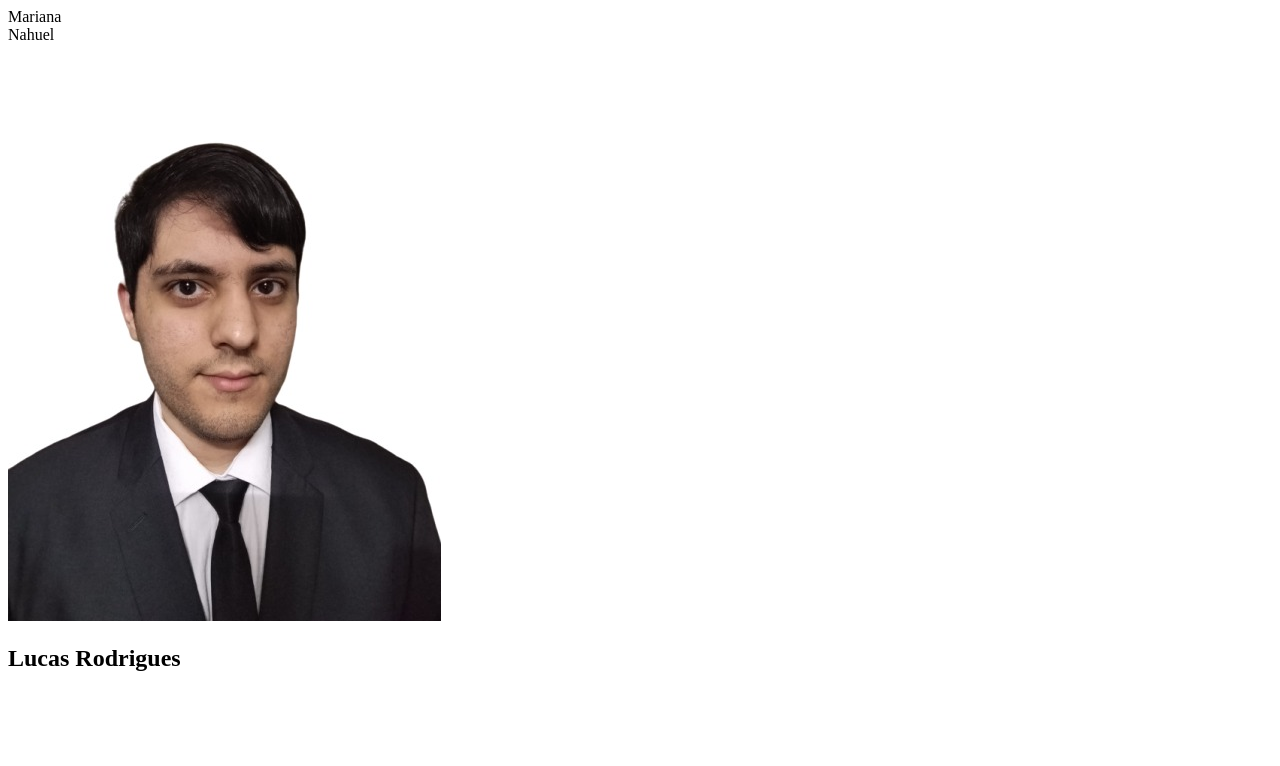
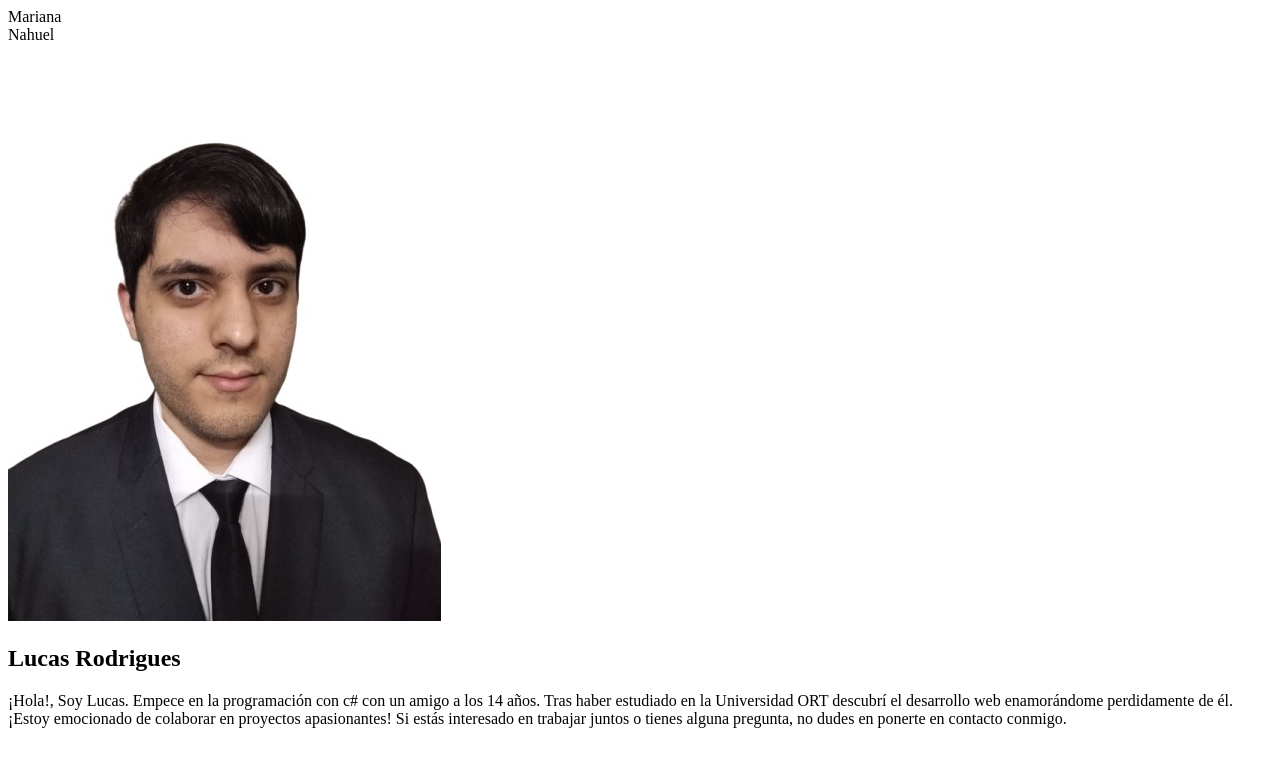
Before and after one commit to Ellukita97/biography-page, a plain HTML site: page index.html in a window 1280 px wide. Drawn offline with Linux system fonts and the light colour scheme.

Commit message:
Descripcion de card Lucas creado

```diff
--- a/index.html
+++ b/index.html
@@ -15,6 +15,12 @@
         <section class="card">
             <img src="assets/LucasFoto.jpg" alt="foto de lucas" loading="lazy">
             <h2>Lucas Rodrigues</h2>
+            <p>
+                ¡Hola!, Soy Lucas. Empece en la programación con c# con un amigo a los 14 años.
+                Tras haber estudiado en la Universidad ORT descubrí el desarrollo web enamorándome perdidamente de él.
+                ¡Estoy emocionado de colaborar en proyectos apasionantes! Si estás interesado en trabajar juntos
+                o tienes alguna pregunta, no dudes en ponerte en contacto conmigo.
+            </p>
         </section>
     </main>
 
```
